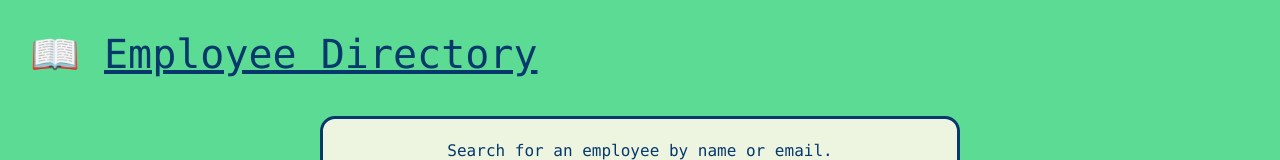
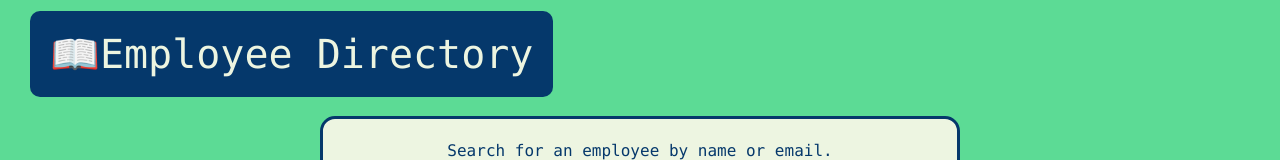
Before and after one commit to JXIong15/19-employee-directory, a React (Create React App) app: page / in a window 1280 px wide. Shown: the top 160 px of the page. Built offline with nearby package versions, Linux system fonts and the light colour scheme; no server answers.

Commit message:
styled table

```diff
--- a/src/components/Directory.js
+++ b/src/components/Directory.js
@@ -28,7 +28,7 @@ class Directory extends React.Component {
     render() {
         return (
             <div className="directory">
-                <h1>📖 <span>Employee Directory</span></h1>
+                <h1><span>📖Employee Directory</span></h1>
                 <Search handleSearch={this.handleSearch} />
                 <Table empList={this.state.empList} />
                 <Footer />
--- a/src/components/Employee.js
+++ /dev/null
@@ -1,17 +0,0 @@
-import React from "react";
-
-function Employee(props) {
-  return (
-    <tr>
-      <td>
-        <img src={props.picture} alt={ props.fullName + "'s picture"}></img>pic
-      </td>
-      <td>{props.firstName} {props.lastName} name</td>
-      <td>{props.email}email</td>
-      <td>{props.cell}cell</td>
-      <td>{props.address}addy</td>
-    </tr>
-  );
-}
-
-export default Employee;
--- /dev/null
+++ b/src/components/EmployeeDB.js
@@ -0,0 +1,17 @@
+import React from "react";
+
+function EmployeeDB(props) {
+  return (
+    <tr>
+      <td>
+        <img src={props.picture} alt={ props.fullName + "'s picture"}></img>
+      </td>
+      <td>{props.firstName} {props.lastName}</td>
+      <td>{props.email}</td>
+      <td>{props.cell}</td>
+      <td>{props.address}</td>
+    </tr>
+  );
+}
+
+export default EmployeeDB;
--- a/src/components/Footer.js
+++ b/src/components/Footer.js
@@ -3,6 +3,7 @@ import React from "react";
 function Footer(props) {
   return (
     <footer>
+      Created By: <br></br>
         <a href="https://github.com/JXIong15">Jou Xiong</a>
         <p>© 2021 Trilogy, Northwestern Coding Bootcamp</p>
     </footer>
--- a/src/components/Table.js
+++ b/src/components/Table.js
@@ -1,5 +1,5 @@
 import React from "react";
-import Employee from "./Employee";
+import EmployeeDB from "./EmployeeDB";
 
 function Table(props) {
   return (
@@ -16,7 +16,7 @@ function Table(props) {
 
       <tbody>
         {props.empList.map((emp) => {
-          return <Employee
+          return <EmployeeDB
             key={emp.id.value}
             fullName={ emp.name.first  + emp.name.last }
             firstName = { emp.name.first }
--- a/src/index.css
+++ b/src/index.css
@@ -20,7 +20,10 @@ h1 {
 }
 
 span {
-  text-decoration: underline;
+  background-color: #05386B;
+  color: #EDF5E1;
+  padding: 20px;
+  border-radius: 10px;
 }
 
 form {
@@ -71,3 +74,12 @@ form .submit {
   color: #EDF5E1;
   margin-top: 5px;
 }
+
+tbody {
+  background-color: #EDF5E1;
+  color: #379683;
+}
+
+img {
+  padding:10px;
+}
```
